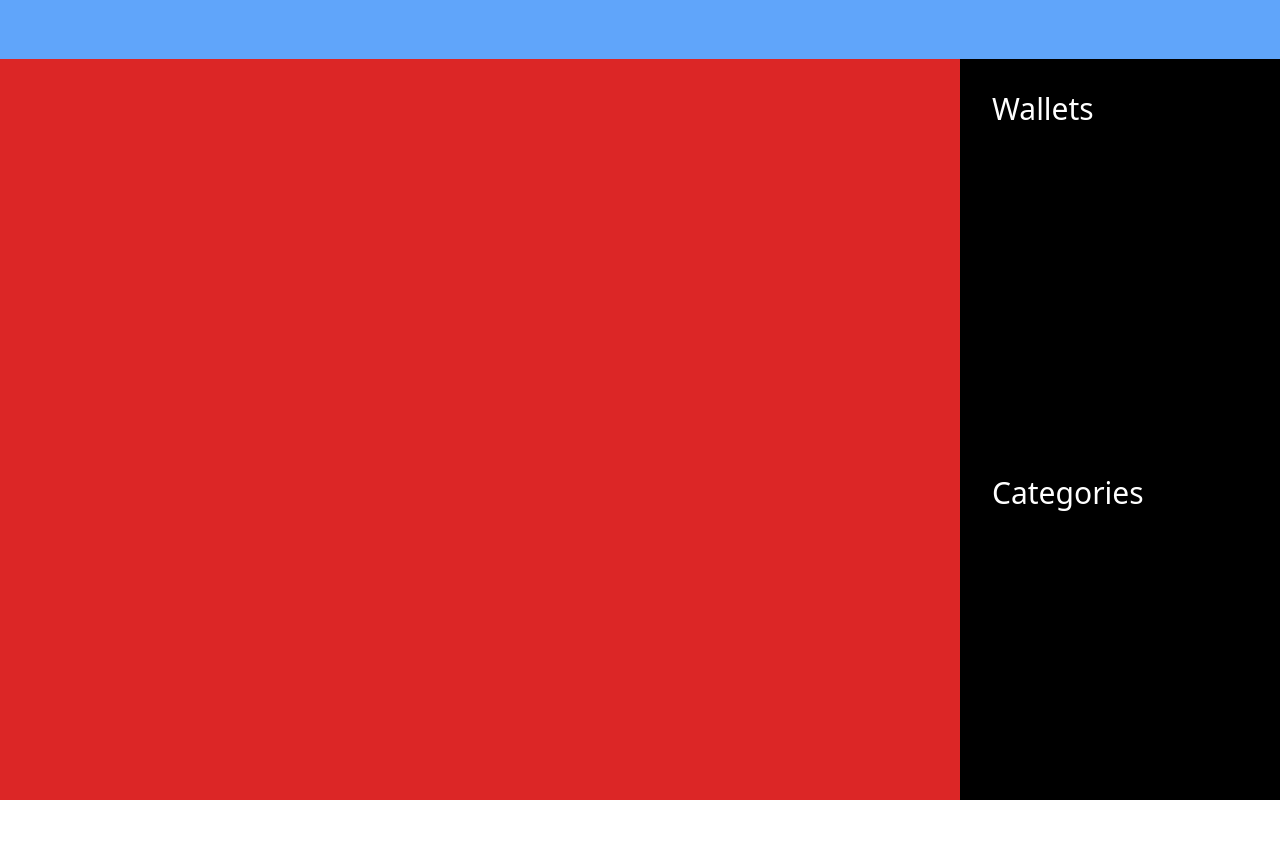
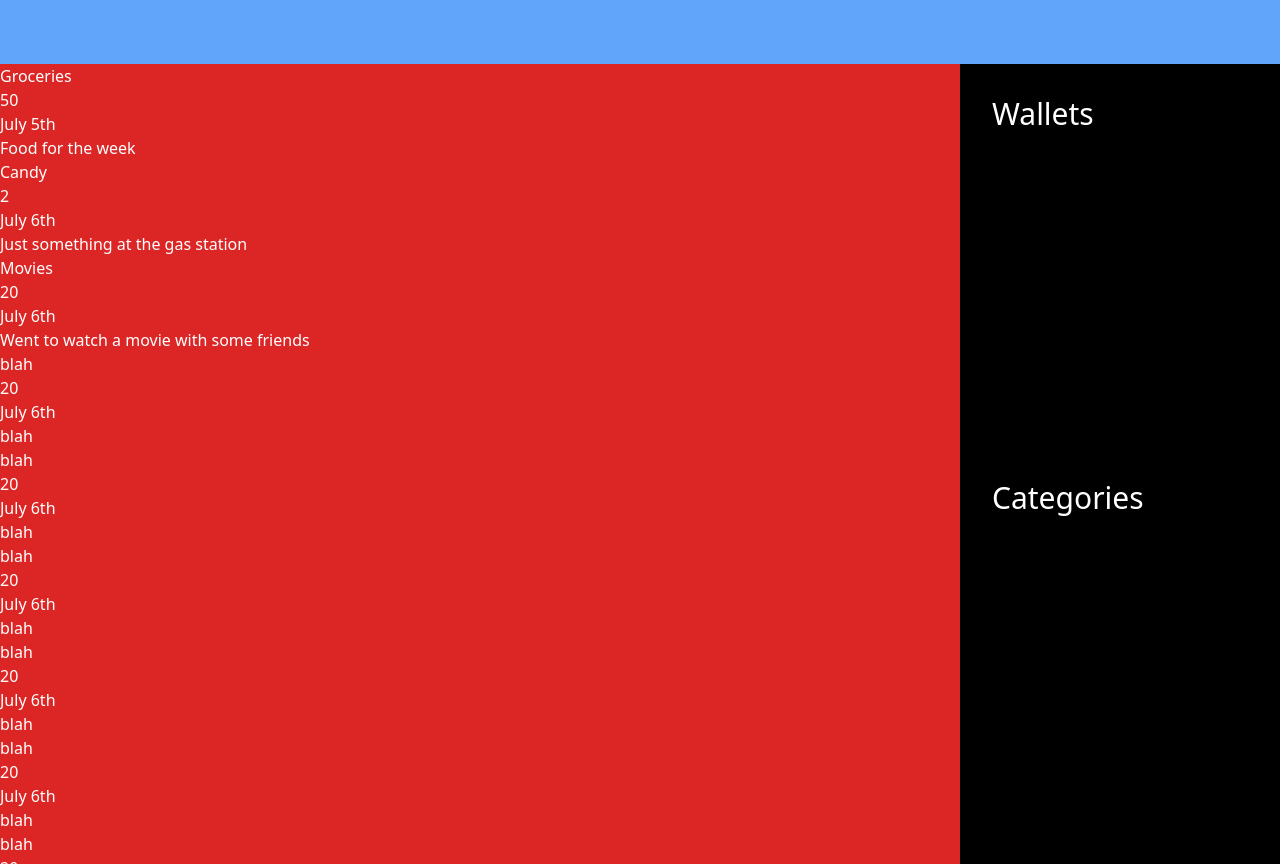
Before and after one commit to edenrosales/finance-tracker, a React (Create React App) app: page / in a window 1280 px wide. Before the commit the page ends 800 px from the top, so only its background shows below. Built offline with nearby package versions, Linux system fonts and the light colour scheme.

Commit message:
Added transaction visibility
Working commit of transactions displaying on screen with all other ui elements present.

```diff
--- a/package.json
+++ b/package.json
@@ -7,6 +7,7 @@
     "@testing-library/react": "^13.3.0",
     "@testing-library/user-event": "^13.5.0",
     "react": "^18.2.0",
+    "react-custom-scrollbars-2": "^4.5.0",
     "react-dom": "^18.2.0",
     "react-scripts": "5.0.1",
     "web-vitals": "^2.1.4"
--- a/src/App.js
+++ b/src/App.js
@@ -2,16 +2,107 @@
 import './App.css';
 import Mainscreen from './components/Mainscreen';
 import Rightbar from './components/Rightbar';
+import { useState } from 'react';
+import Transactions from './components/Transactions'
 
 function App() {
+  const [transactions, setTransactions] = useState([
+      {
+          id:1,
+          name:"Groceries",
+          cost:50,
+          date:"July 5th",
+          note:"Food for the week",
+      },
+      {
+          id:2,
+          name:"Candy",
+          cost:2,
+          date:"July 6th",
+          note:"Just something at the gas station",
+      },
+      {
+          id:3,
+          name:"Movies",
+          cost:20,
+          date:"July 6th",
+          note:"Went to watch a movie with some friends",
+      },
+      {
+        id:5,
+        name:"blah",
+        cost:20,
+        date:"July 6th",
+        note:"blah",
+      },
+      {
+        id:6,
+        name:"blah",
+        cost:20,
+        date:"July 6th",
+        note:"blah",
+      },
+      {
+        id:7,
+        name:"blah",
+        cost:20,
+        date:"July 6th",
+        note:"blah",
+      },
+      {
+        id:8,
+        name:"blah",
+        cost:20,
+        date:"July 6th",
+        note:"blah",
+      },
+      {
+        id:9,
+        name:"blah",
+        cost:20,
+        date:"July 6th",
+        note:"blah",
+      },
+      {
+        id:10,
+        name:"blah",
+        cost:20,
+        date:"July 6th",
+        note:"blah",
+      },
+      {
+        id:11,
+        name:"blah",
+        cost:20,
+        date:"July 6th",
+        note:"blah",
+      },
+      {
+        id:12,
+        name:"blah",
+        cost:20,
+        date:"July 6th",
+        note:"blah",
+      },
+      {
+        id:13,
+        name:"blah",
+        cost:20,
+        date:"July 6th",
+        note:"blah",
+      }
+
+  ])
   return (
     <div>
       <div className="flex flex-col h-screen">
-        <div className="bg-blue-400 h-16">
+        <div className="bg-blue-400 h-16 flex-none">
 
         </div>
         <div className="flex flex-row h-full w-full">
-          <div className ="basis-3/4 bg-red-600 text-white overflow-y-auto"></div>
+          <div className ="basis-3/4 bg-red-600 text-white overflow-y-auto">
+            <Transactions transactions={transactions}/>
+          </div>
           <div className= "basis-1/4 bg-black text-white overflow-y-auto"><Rightbar/></div>
         </div>
       </div>
--- /dev/null
+++ b/src/components/Transaction.jsx
@@ -0,0 +1,14 @@
+import React from "react";
+
+const Transaction = ({name,cost,date,note}) =>{
+    return(
+        <div>
+            <div className="">{name}</div>
+            <div className="">{cost}</div>
+            <div className="">{date}</div>
+            <div className="bottom-2">{note}</div>
+        </div>
+    );
+};
+
+export default Transaction
--- /dev/null
+++ b/src/components/Transactions.jsx
@@ -0,0 +1,14 @@
+import React from "react";
+import Transaction from './Transaction'
+
+const Transactions = ({transactions}) => {
+    return(
+        <div>
+            {transactions.map((transactions)=>(
+                <Transaction name={transactions.name} cost={transactions.cost} date={transactions.date} note={transactions.note}/>
+            ))}
+        </div>
+    );
+};
+
+export default Transactions;
```
Also changed, not shown: 1 other file (tests, documents, lock files or other folders).
